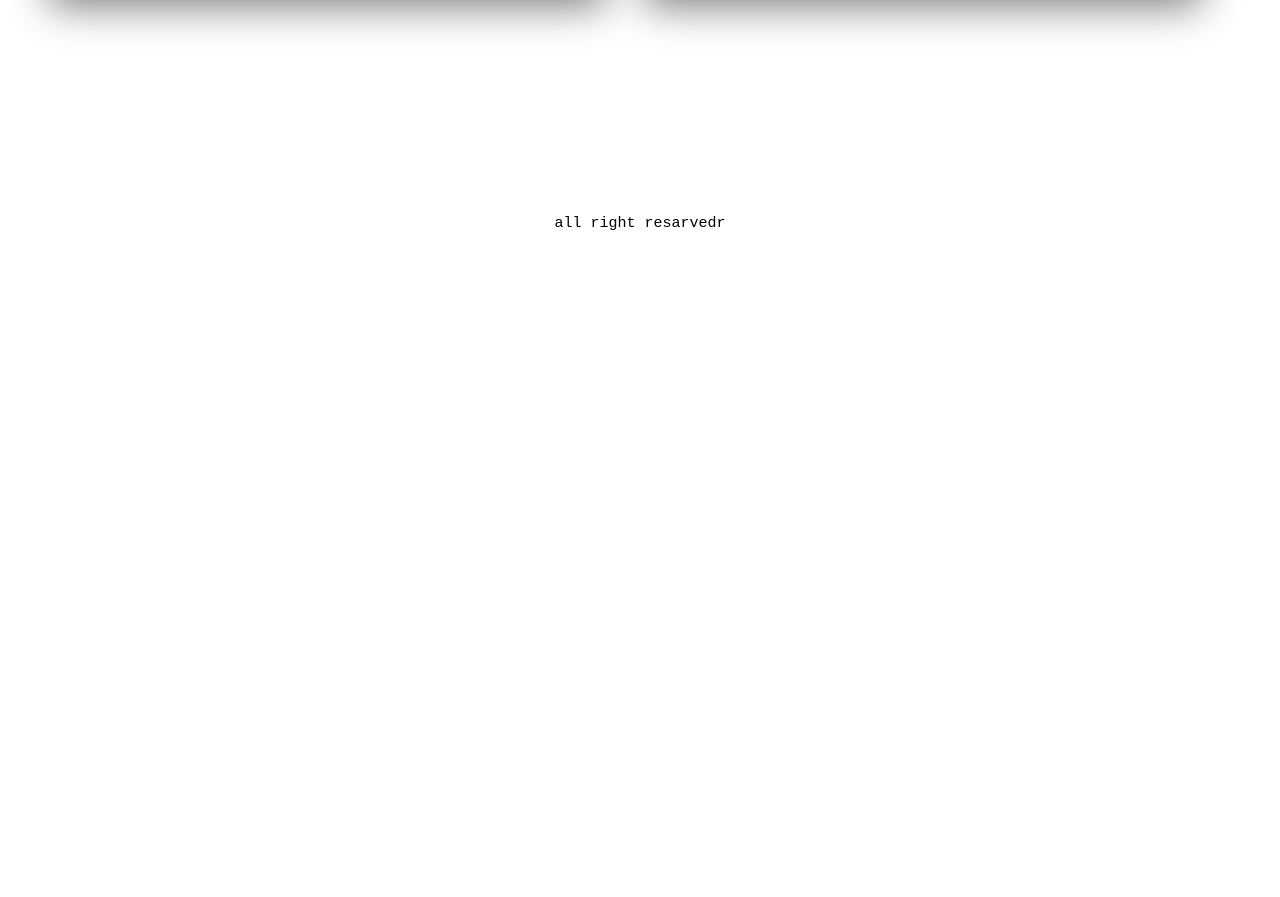
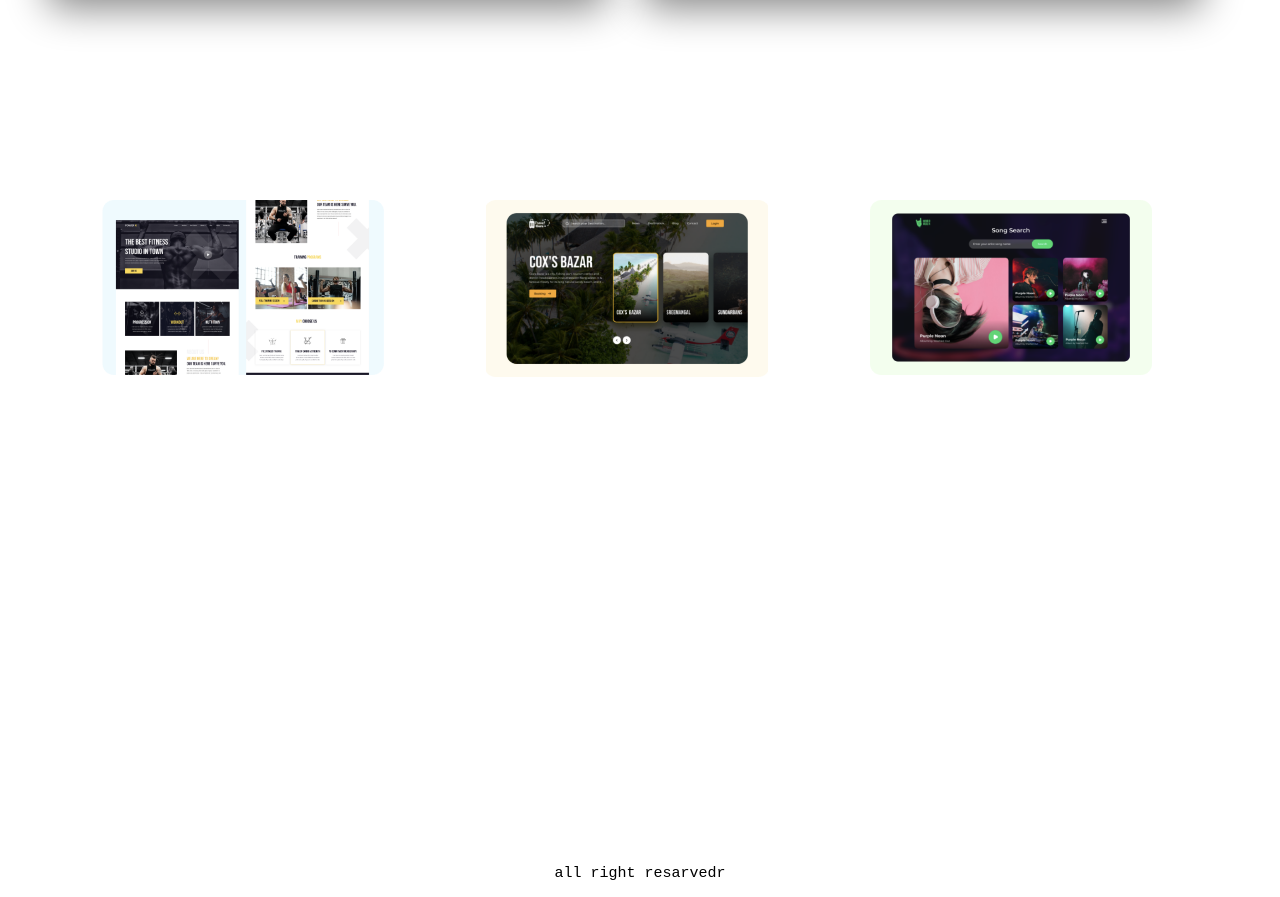
Before and after one commit to my-first-website4/basic-assaingment-1, a plain HTML site: page index.html in a window 1280 px wide. Shown: the part 1770-2667 px from the top of the page. Before the commit the page ends 2017 px from the top, so only its background shows below. Drawn offline with Linux system fonts and the light colour scheme; a web font is replaced by a local one.

Commit message:
under prasher

```diff
--- a/index.html
+++ b/index.html
@@ -2,7 +2,7 @@
 <html lang="en">
 <head>
 
-    <title>ahsan web dev</title>
+    <title>Ahsan-ahmed</title>
     <link rel="preconnect" href="https://fonts.gstatic.com">
 <link href="https://fonts.googleapis.com/css2?family=Xanh+Mono&display=swap" rel="stylesheet">
     <link rel="stylesheet" href="style.css"/>
@@ -29,7 +29,7 @@
         <div class="half-width">
             <h2>Big dream</h2>
             <h3>become like this person</h3>
-            <p>i want tobeBangladesh is a southeast Asian country. It stands on the Bay of Bengal, which is on the south and the other three sides are surrounded by India. She also shares a little (271 Km.) of the southeast border with Myanmar</p>
+            <p>i want tobeBangladesh is a southeasti want tobeBangladesh is a southeast Asian country. It stands on the Bay of Bengal,i wa Asian country. It stands on the Bay of Bengal,i want tobeBangladesh is a southeast Asian country. It stands on the Bay of Bengal,i want tobeBangladesh is a southeast Asian country. It stands on the Bay of Bengal, which is on the south and the other three sides are surrounded by India. She also shares a little (271 Km.) of the southeast border with Myanmar</p>
             <a class="link-button" target="_blank" href="https://www.facebook.com">downlode rasume</a>
         </div>
      </section>
@@ -56,6 +56,18 @@
     </section>
 
 
+<section class="last-banner">
+
+    <div class="rd"><img src="image 4.png"></div>
+    <div class="rd"><img src="image 5.png"></div>
+    <div class="rd"><img src="image 8.png"></div>
+
+</section>
+
+
+
+
+
     <footer>
         <p>all right resarvedr</p>
     </footer>
--- a/style.css
+++ b/style.css
@@ -94,3 +94,14 @@ footer p{
     font-size: 15px;
 
 }
+
+
+.last-banner img{
+    width: 22%;
+    float: left;
+    margin-left: 4%;
+    padding-left: 4%;
+
+
+
+}
```
Also changed, not shown: image 4.png (added), image 5.png (added), image 8.png (added).
